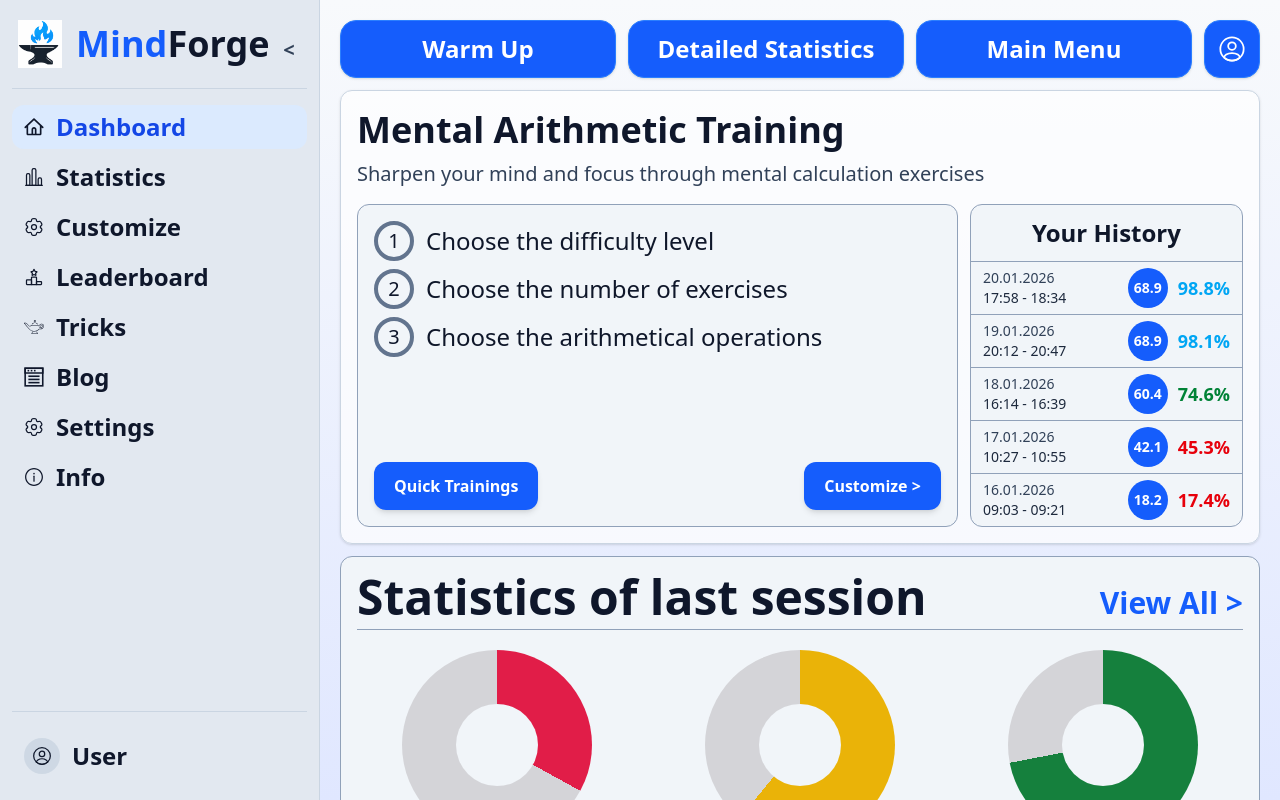
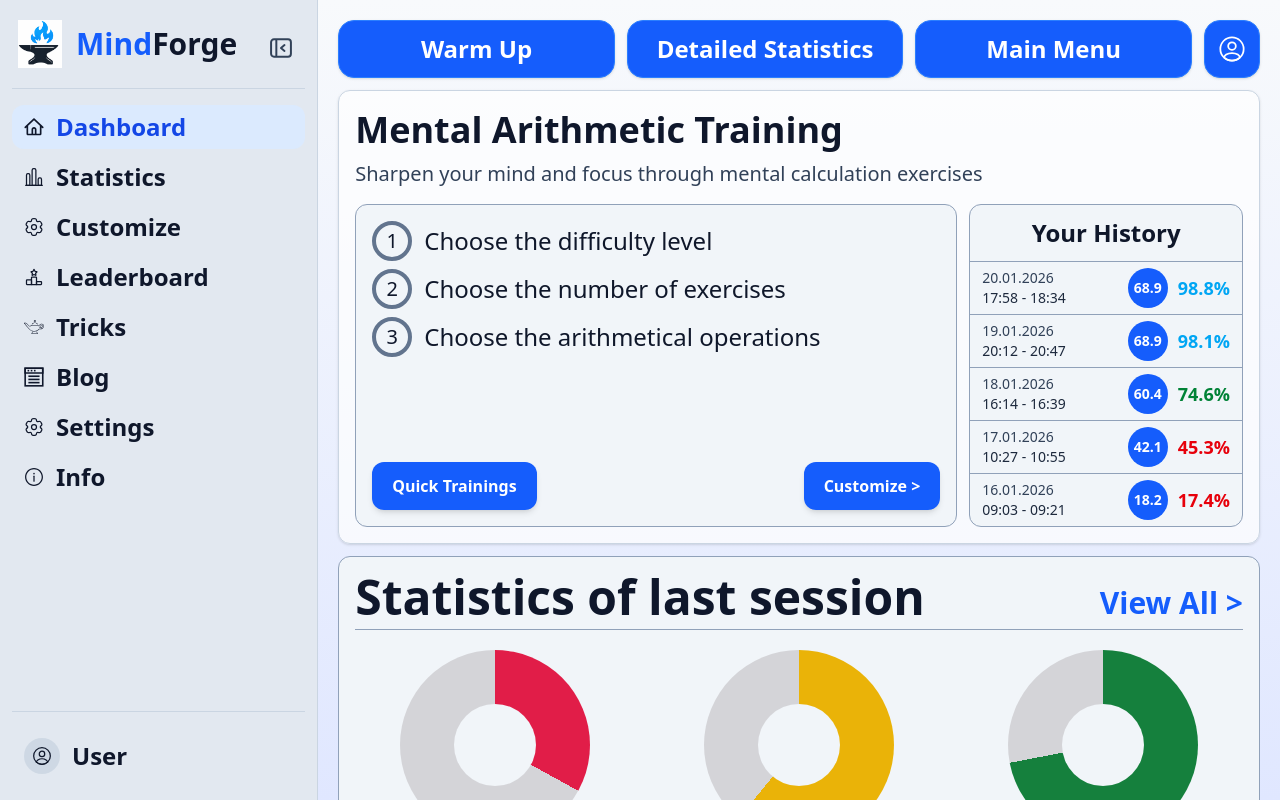
Before and after one commit to MikhailMaidan/mindforge, a Vue app: page / in a window 1280 px wide. Built offline with nearby package versions, Linux system fonts and the light colour scheme.

Commit message:
refactor: change sidebar toggle button

```diff
--- a/src/pages/dashboard/ui/DashboardPage.vue
+++ b/src/pages/dashboard/ui/DashboardPage.vue
@@ -16,10 +16,7 @@ const openCustomizePanel = () => {
 </script>
 
 <template>
-  <main
-    class="grid box-border h-screen grid-cols-1 overflow-hidden"
-    :class="sidebarCollapsed ? 'xl:grid-cols-[84px_1fr]' : 'xl:grid-cols-[minmax(260px,320px)_1fr]'"
-  >
+  <main class="dashboard-layout grid box-border h-screen overflow-hidden">
     <SidebarWidget :collapsed="sidebarCollapsed" @toggle-collapsed="sidebarCollapsed = !sidebarCollapsed" />
     <section class="grid h-full min-h-0 content-start gap-3 overflow-hidden p-4 md:p-5">
       <TopActionsWidget />
@@ -33,3 +30,15 @@ const openCustomizePanel = () => {
     </section>
   </main>
 </template>
+
+<style scoped>
+.dashboard-layout {
+  grid-template-columns: 1fr;
+}
+
+@media (min-width: 1280px) {
+  .dashboard-layout {
+    grid-template-columns: auto minmax(0, 1fr);
+  }
+}
+</style>
--- a/src/pages/plug/ui/PlugPage.vue
+++ b/src/pages/plug/ui/PlugPage.vue
@@ -6,10 +6,7 @@ const sidebarCollapsed = ref(false)
 </script>
 
 <template>
-  <main
-    class="grid box-border h-screen grid-cols-1 overflow-hidden"
-    :class="sidebarCollapsed ? 'xl:grid-cols-[84px_1fr]' : 'xl:grid-cols-[minmax(260px,320px)_1fr]'"
-  >
+  <main class="plug-layout grid box-border h-screen overflow-hidden">
     <SidebarWidget :collapsed="sidebarCollapsed" @toggle-collapsed="sidebarCollapsed = !sidebarCollapsed" />
 
     <section class="grid h-full min-h-0 place-items-center overflow-hidden p-4 md:p-6">
@@ -20,3 +17,15 @@ const sidebarCollapsed = ref(false)
     </section>
   </main>
 </template>
+
+<style scoped>
+.plug-layout {
+  grid-template-columns: 1fr;
+}
+
+@media (min-width: 1280px) {
+  .plug-layout {
+    grid-template-columns: auto minmax(0, 1fr);
+  }
+}
+</style>
--- a/src/widgets/sidebar/ui/SidebarWidget.vue
+++ b/src/widgets/sidebar/ui/SidebarWidget.vue
@@ -82,14 +82,14 @@ const iconMaskStyle = (icon: string) => ({
   '--sidebar-icon': `url("/${icon}")`,
 })
 
-const toggleGlyph = computed(() => (props.collapsed ? '>' : '<'))
 const isProfileActive = computed(() => route.path === routes.profile)
 </script>
 
 <template>
   <aside
-    class="flex h-full min-h-0 flex-col border-r border-slate-300 bg-slate-200 py-4 transition-all duration-200"
+    class="sidebar-root flex h-full min-h-0 flex-col border-r border-slate-300 bg-slate-200 py-4"
     :class="props.collapsed ? 'px-2' : 'px-3'"
+    :style="{ '--sidebar-width': props.collapsed ? '84px' : '300px' }"
   >
     <header class="mb-4 border-b border-slate-300 pb-4">
       <div v-if="!props.collapsed" class="flex min-h-12 items-end gap-4">
@@ -99,29 +99,35 @@ const isProfileActive = computed(() => route.path === routes.profile)
           @click="onBrandClick"
         >
           <img src="/logo.png" alt="MindForge logo" class="h-12 w-12 shrink-0 object-contain" />
-          <span class="whitespace-nowrap text-4xl font-extrabold leading-none">
+          <span class="whitespace-nowrap text-3xl font-extrabold leading-none">
             <span class="text-blue-600">Mind</span><span class="text-slate-900">Forge</span>
           </span>
         </button>
 
         <button
           type="button"
-          class="inline-flex h-9 w-9 shrink-0 -translate-y-1 items-center justify-center rounded-md bg-transparent text-xl font-bold text-slate-700 transition hover:bg-slate-300/50 hover:text-slate-900"
+          class="inline-flex h-12 w-12 shrink-0 items-center justify-center rounded-md bg-transparent text-slate-700 transition hover:bg-slate-300/50 hover:text-slate-900"
           :aria-label="props.collapsed ? 'Expand sidebar' : 'Collapse sidebar'"
           @click="emit('toggleCollapsed')"
         >
-          {{ toggleGlyph }}
+          <span
+            class="toggle-icon h-[1.8rem] w-[1.8rem] transition-transform duration-300"
+            :class="props.collapsed ? 'rotate-180' : ''"
+          />
         </button>
       </div>
 
       <div v-else class="flex min-h-12 items-center justify-center">
         <button
           type="button"
-          class="inline-flex h-9 w-9 items-center justify-center rounded-md bg-transparent text-xl font-bold text-slate-700 transition hover:bg-slate-300/50 hover:text-slate-900"
+          class="inline-flex h-12 w-12 items-center justify-center rounded-md bg-transparent text-slate-700 transition hover:bg-slate-300/50 hover:text-slate-900"
           :aria-label="props.collapsed ? 'Expand sidebar' : 'Collapse sidebar'"
           @click="emit('toggleCollapsed')"
         >
-          {{ toggleGlyph }}
+          <span
+            class="toggle-icon h-[1.8rem] w-[1.8rem] transition-transform duration-300"
+            :class="props.collapsed ? 'rotate-180' : ''"
+          />
         </button>
       </div>
     </header>
@@ -169,6 +175,19 @@ const isProfileActive = computed(() => route.path === routes.profile)
 </template>
 
 <style scoped>
+.sidebar-root {
+  width: 100%;
+}
+
+@media (min-width: 1280px) {
+  .sidebar-root {
+    width: var(--sidebar-width);
+    transition:
+      width 360ms ease-in-out,
+      padding 360ms ease-in-out;
+  }
+}
+
 .sidebar-icon {
   mask-image: var(--sidebar-icon);
   mask-repeat: no-repeat;
@@ -180,4 +199,16 @@ const isProfileActive = computed(() => route.path === routes.profile)
   -webkit-mask-position: center;
   background-color: currentColor;
 }
+
+.toggle-icon {
+  mask-image: url('/sidebar-toggle.svg');
+  mask-repeat: no-repeat;
+  mask-size: contain;
+  mask-position: center;
+  -webkit-mask-image: url('/sidebar-toggle.svg');
+  -webkit-mask-repeat: no-repeat;
+  -webkit-mask-size: contain;
+  -webkit-mask-position: center;
+  background-color: currentColor;
+}
 </style>
```
Also changed, not shown: public/sidebar-toggle.svg (added).
